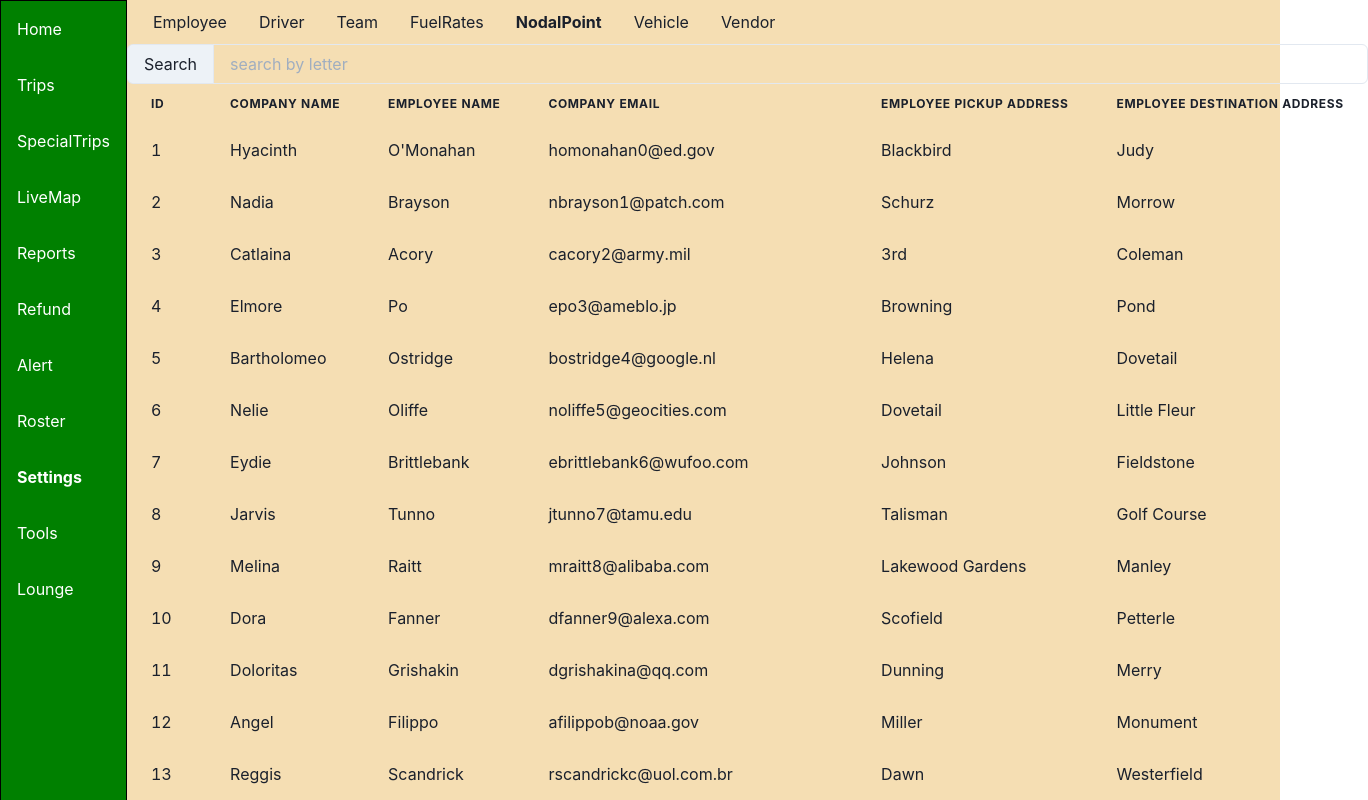
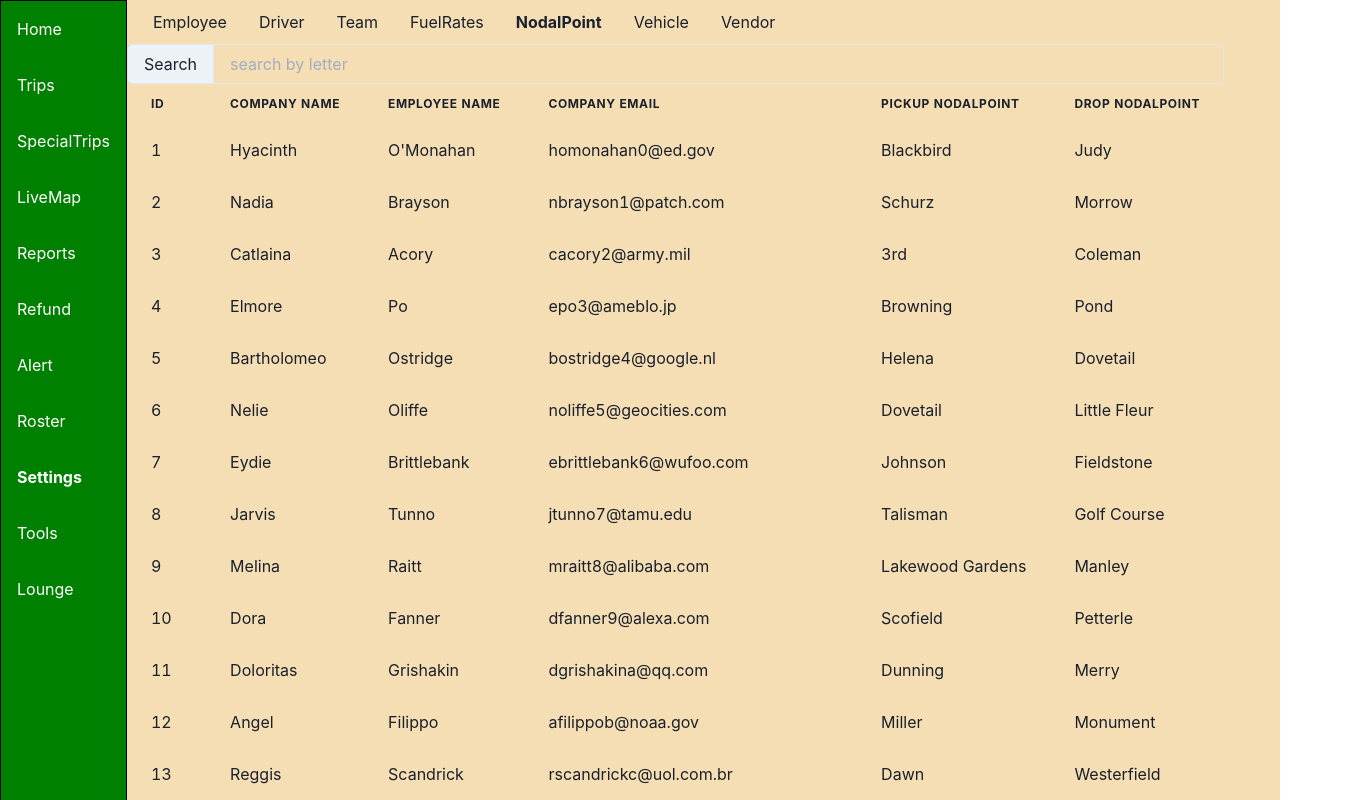
Before and after one commit to vinodmtap/demo, a React (Create React App) app: page /settings/nodalpoints in a window 1280 px wide. Shown: the top 800 px of the page, 1368 px wide, since content can reach past the window. Built offline with nearby package versions, Linux system fonts and the light colour scheme.

Commit message:
message in quote

```diff
--- a/src/components/settings/NodalPoint.js
+++ b/src/components/settings/NodalPoint.js
@@ -53,8 +53,8 @@ const NodalPoint = () => {
               <Th onClick={()=>sorting("company_name")}>Company Name</Th>
               <Th onClick={()=>sorting("employee_name")}>Employee Name</Th>
               <Th  onClick={()=>sorting("company_email")}>Company Email</Th>
-              <Th onClick={()=>sorting("pickup_address")}>Employee Pickup Address</Th>
-              <Th onClick={()=>sorting("destination_address")}>Employee  Destination Address</Th>
+              <Th onClick={()=>sorting("pickup_address")}>Pickup Nodalpoint</Th>
+              <Th onClick={()=>sorting("destination_address")}>Drop Nodalpoint</Th>
             </Tr>
           </Thead>
           <Tbody>
--- a/src/components/settings/Vehicle.js
+++ b/src/components/settings/Vehicle.js
@@ -65,7 +65,7 @@ const Vehicle = () => {
                 val.vehicle_brand.toLowerCase().includes(search.toLowerCase()) ||
                 val.vehicle_model.toLowerCase().includes(search.toLowerCase()) ||
                 val.driver_name.toLowerCase().includes(search.toLowerCase()) ||
-                val.river_address.toLowerCase().includes(search.toLowerCase())
+                val.driver_address.toLowerCase().includes(search.toLowerCase())
               ){
                 return val;
               }
```
